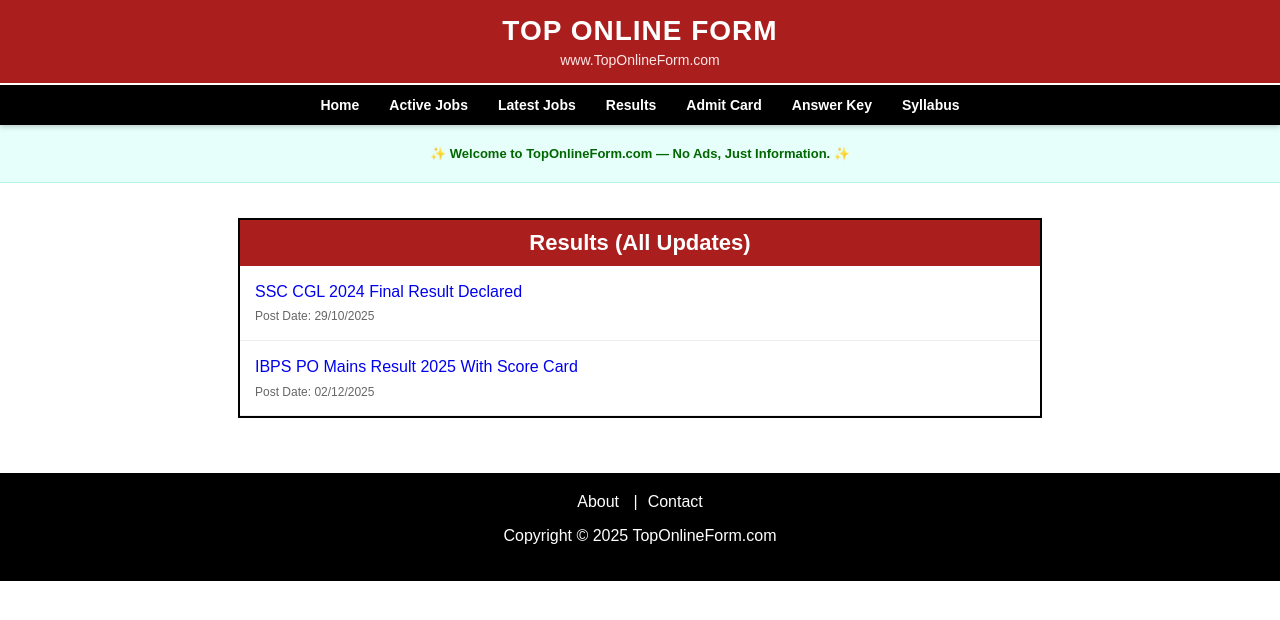
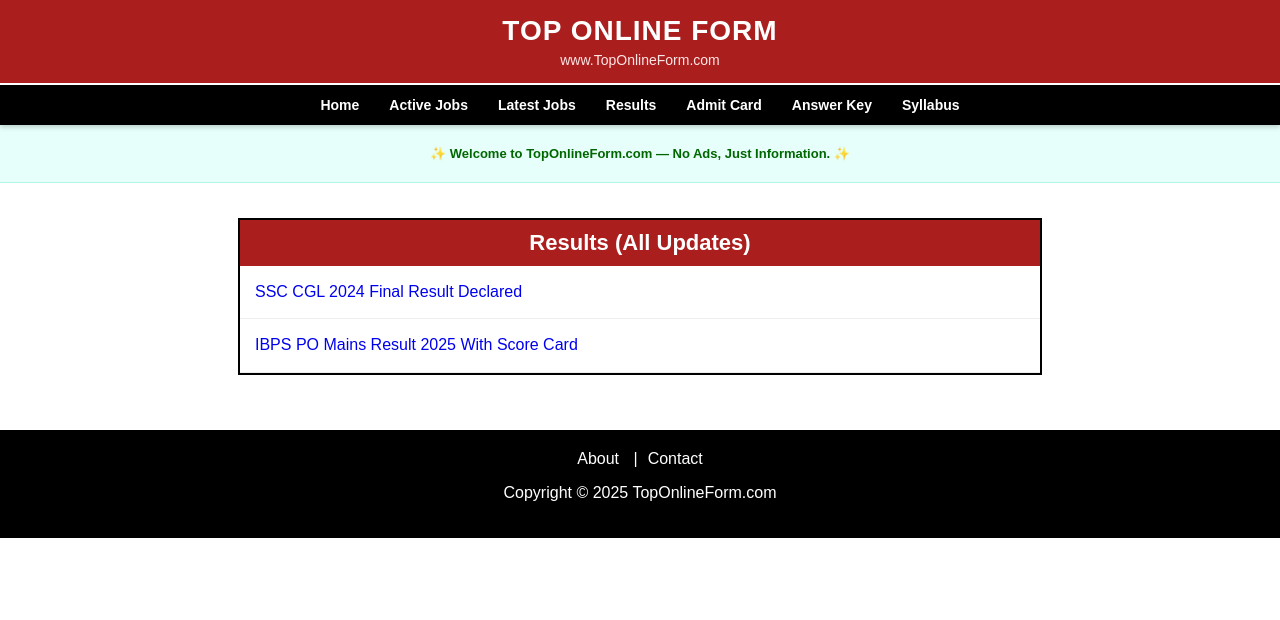
Before and after one commit to dr90929/govt-jobs-portal, a React (Vite) app: page /results in a window 1280 px wide. Shown: the top 620 px of the page. Built offline with nearby package versions, Linux system fonts and the light colour scheme.

Commit message:
Update CategoryPage.jsx

```diff
--- a/src/CategoryPage.jsx
+++ b/src/CategoryPage.jsx
@@ -25,12 +25,11 @@ function CategoryPage({ category, title }) {
           {filteredJobs.length > 0 ? (
             filteredJobs.map(job => (
               <li key={job.id} style={{ padding: '15px' }}>
-                <Link to={`/job/${job.id}`} style={{ fontSize: '16px', fontWeight: '500' }}>
+                {/* Clean URL Slug Link */}
+                <Link to={`/${job.slug}`} style={{ fontSize: '16px', fontWeight: '500' }}>
                   {job.title}
                 </Link>
-                <span style={{ display: 'block', fontSize: '12px', color: '#666', marginTop: '5px' }}>
-                  Post Date: {job.postDate}
-                </span>
+                {/* Date removed as requested */}
               </li>
             ))
           ) : (
```
